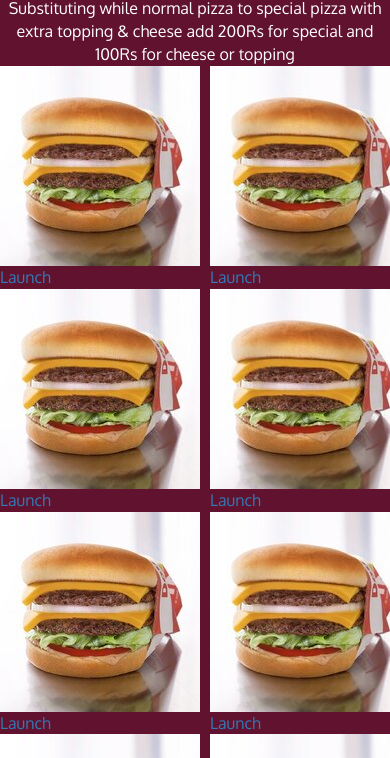
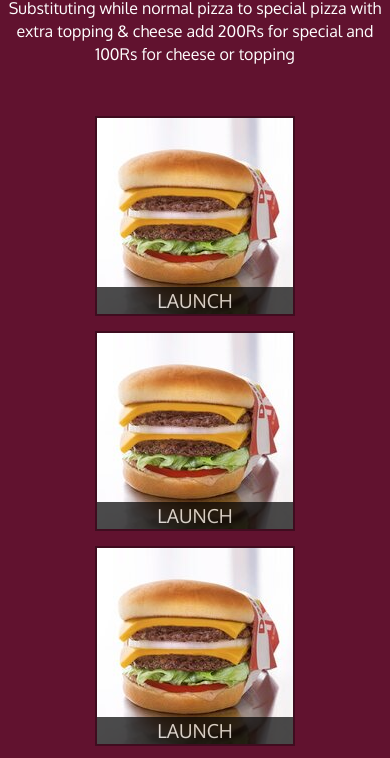
Before and after one commit to mustafalada36/Website-Using-HTML-CSS-, a plain HTML site: page menu-catogories.html in a window 390 px wide. Shown: the part 254-1012 px from the top of the page. Drawn offline with Linux system fonts and the light colour scheme.

Commit message:
Update styles.css

```diff
--- a/css/styles.css
+++ b/css/styles.css
@@ -140,15 +140,44 @@ body {
   .container .jumbotron{
     margin-top: 30px;
   }
-  #menu-tile , #special-tile{
-    width: 360px;
+
+  #menu-tile,#special-tile {
+
+    width:360px ;
     margin:auto ;
   }
   .footer-panel section{
     text-align: center;
   }
 }
+@media (max-width: 479px) {
+  /* Header */
+  .navbar-brand h1 { /* Restaurant name */
+    padding-top: 5px;
+    font-size: 6vw;
+  }
+  /* End Header */
 
+  /* Home page */
+   #specials-tile{
+    height: 250px;
+    width: 100%;
+    margin: 0 auto 15px;
+   }
+  #menu-tile {
+    width: 280px;
+    margin: 0 auto 15px;
+  }
+
+  .col-xxs-12 {
+    position: relative;
+    min-height: 1px;
+    padding-right: 15px;
+    padding-left: 15px;
+    float: left;
+    width: 100%;
+  }
+}
 
  #class-btn a {
 
@@ -199,7 +228,7 @@ body {
   }
   #menu-tile , #special-tile , #map-tile {
   height: 250px;
-/*  width: 100%;*/
+  width: 100%;
   margin-bottom: 15px;
   position: relative;
   border: 2px solid #3F0C1F;
@@ -237,3 +266,29 @@ body {
     font-style: italic;
 
   }
+.catogory-tile{
+  position: relative;
+  height: 200px;
+  width: 200px;
+  overflow: hidden;
+  border: 2px solid #3F0C1F;
+  margin: 0 auto 15px;
+}
+.catogory-tile span{
+  position: absolute;
+  text-align: center;
+  text-transform: uppercase;
+  bottom: 0;
+  right: 0;
+  width: 100%;
+  background-color: #000;
+  opacity: .7;
+  color: #fff;
+  font-size: 1.2em;
+}
+.catogory-tile:hover{
+  box-shadow:0 1px 5px 1px #cccccc;
+}
+#Extra-menu-cat {
+  margin-bottom: 50px;
+}
```
